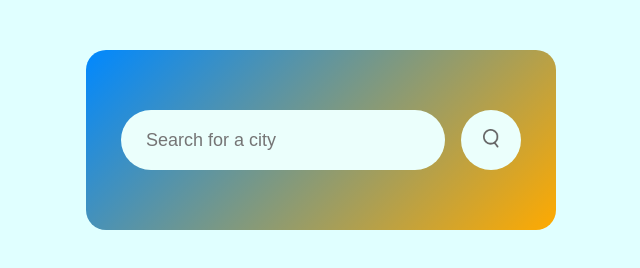
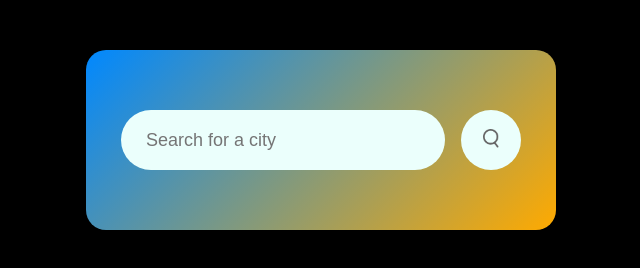
Before and after one commit to leonardo-cordeiro/projeto-weather, a plain HTML site: page index.html in a window 1280 px wide. Shown: the whole page, without its empty margins (319-959 px from the left). Drawn offline with Linux system fonts and the light colour scheme.

Commit message:
update background-color

```diff
--- a/styles.css
+++ b/styles.css
@@ -5,7 +5,7 @@
   box-sizing: border-box;
 }
 body {
-  background-color: lightcyan;
+  background-color: black;
 }
 .card {
   width: 100%;
```
